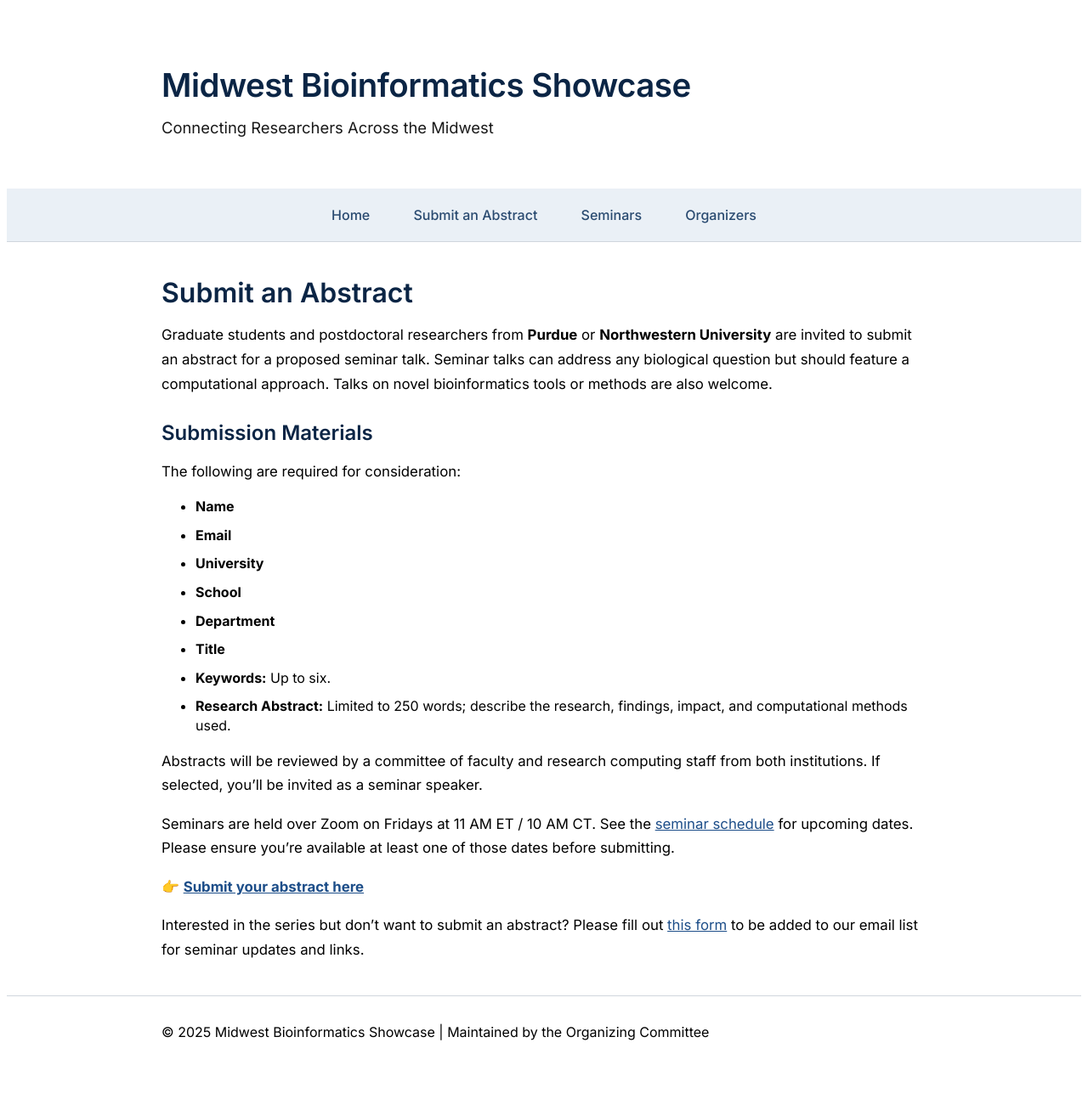
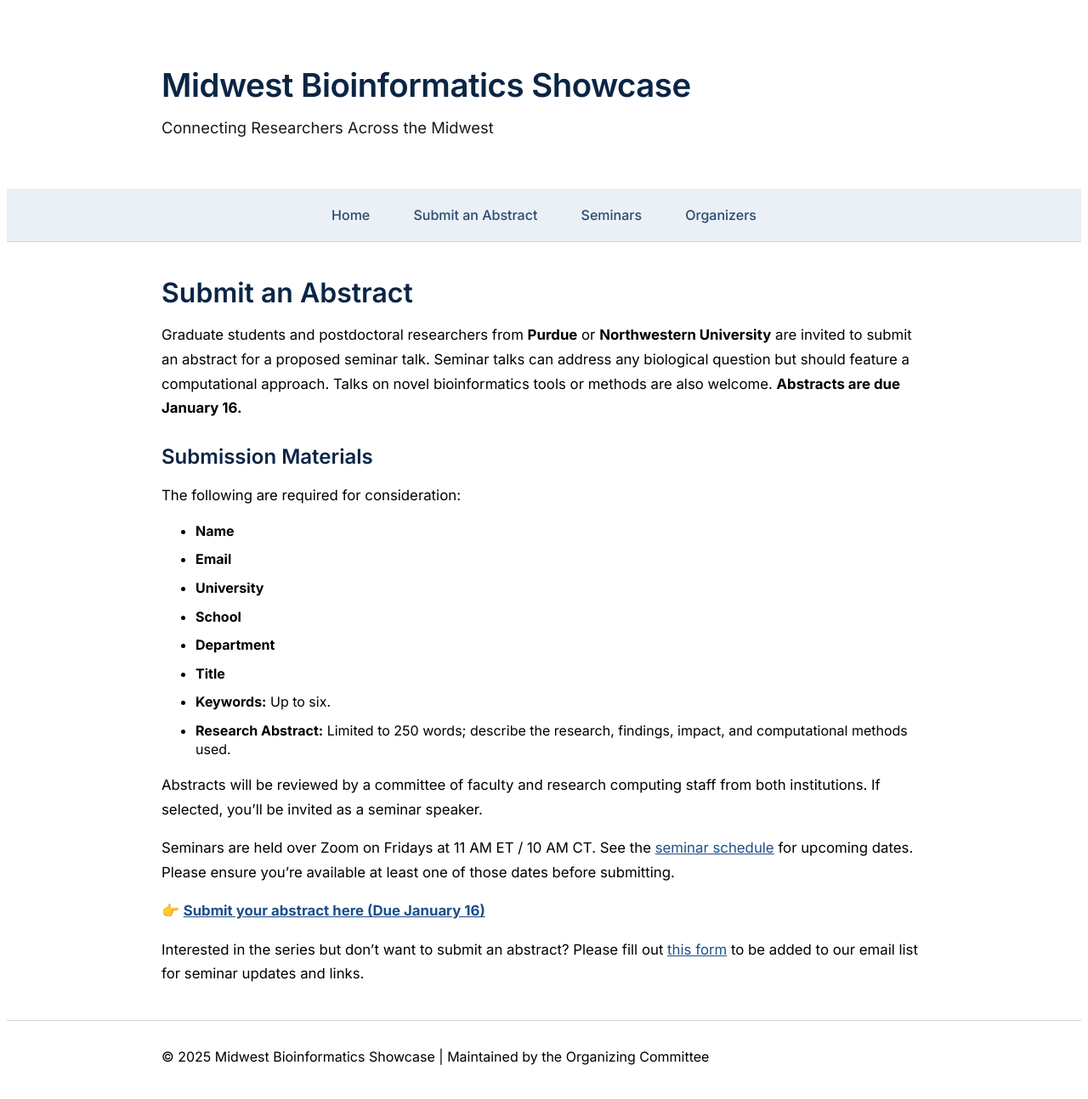
Before and after one commit to Midwest-Bioinformatics-Showcase/midwest-bioinformatics-showcase.github.io, a Jekyll site: the page built from submit.md, in a window 1280 px wide. Shown: the whole page at 85% size. Built offline with Jekyll 4.4.1, drawn with Linux system fonts in a browser that asks for light colours; before the commit the page ends 1265 px from its top, so only the background shows below that.

Commit message:
added abstract due date

```diff
--- a/submit.md
+++ b/submit.md
@@ -5,7 +5,7 @@
 
 # Submit an Abstract
 
-Graduate students and postdoctoral researchers from **Purdue** or **Northwestern University** are invited to submit an abstract for a proposed seminar talk. Seminar talks can address any biological question but should feature a computational approach. Talks on novel bioinformatics tools or methods are also welcome.
+Graduate students and postdoctoral researchers from **Purdue** or **Northwestern University** are invited to submit an abstract for a proposed seminar talk. Seminar talks can address any biological question but should feature a computational approach. Talks on novel bioinformatics tools or methods are also welcome. **Abstracts are due January 16.**
 
 ## Submission Materials
 
@@ -24,6 +24,6 @@
 
 Seminars are held over Zoom on Fridays at 11 AM ET / 10 AM CT. See the [seminar schedule](seminars.html) for upcoming dates. Please ensure you’re available at least one of those dates before submitting.
 
-👉 **[Submit your abstract here](https://forms.cloud.microsoft/r/Rq9Z1Kdtk8)**
+👉 **[Submit your abstract here (Due January 16)](https://forms.cloud.microsoft/r/Rq9Z1Kdtk8)**
 
 Interested in the series but don't want to submit an abstract? Please fill out [this form](https://forms.cloud.microsoft/r/MtLwnQnUUT) to be added to our email list for seminar updates and links.
```
